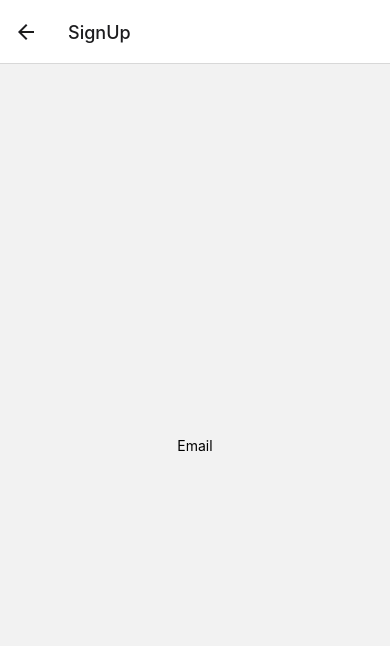
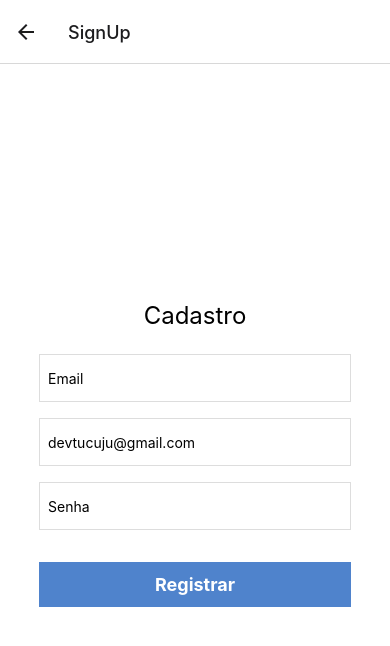
Before and after one commit to devtucuju/devchat, a React Native app: screen /SignUp in a window 390 px wide. Shown: the top 646 px of the page. Built offline with nearby package versions, Linux system fonts and the light colour scheme.

Commit message:
add changeEmail, changeName and changePassword in api update registerscreen update authactions update auth reducer

```diff
--- a/src/context/firebase.js
+++ b/src/context/firebase.js
@@ -23,6 +23,9 @@ import {
   monitorProfileChanges,
   fetchProfile,
   checkLogin,
+  changeEmail,
+  changeName,
+  changePassword,
 } from '../store/actions/authactions';
 
 const FirebaseContext = createContext(null);
@@ -45,6 +48,9 @@ const FirebaseProvider = ({config, children}) => {
       authRef: app.auth(),
       api: {
         checkLogin: () => dispatch => checkLogin()(dispatch)(firebase),
+        changeEmail: email => changeEmail(email),
+        changeName: name => changeName(name),
+        changePassword: password => changePassword(password),
       },
     };
   }
--- a/src/screens/SignUpScreen/index.js
+++ b/src/screens/SignUpScreen/index.js
@@ -1,24 +1,78 @@
-import {useContext} from 'react';
-import {Text, TextInput, View, StyleSheet} from 'react-native';
+import React, {useState, useContext} from 'react';
+import {
+  View,
+  TextInput,
+  Text,
+  TouchableOpacity,
+  StyleSheet,
+} from 'react-native';
 import {useDispatch, useSelector} from 'react-redux';
 import {FirebaseContext} from '../../context/firebase';
 
 export function SignUpScreen() {
-  const {email, password} = useSelector(state => state.auth);
+  const {name, email, password} = useSelector(state => state.auth);
   const dispatch = useDispatch();
   const {api} = useContext(FirebaseContext);
-  const {checkLogin} = api;
+  const {changeEmail, changeName, changePassword} = api;
+
   return (
     <View style={styles.container}>
-      <Text>Email</Text>
-      <TextInput style={styles.input} value={email} onChangeText={() => {}} />
+      <Text style={styles.title}>Cadastro</Text>
+      <TextInput
+        style={styles.input}
+        placeholder="Email"
+        onChangeText={text => dispatch(changeName(text))}
+        value={name}
+      />
+      <TextInput
+        style={styles.input}
+        placeholder="Email"
+        onChangeText={text => dispatch(changeEmail(text))}
+        value={email}
+      />
+      <TextInput
+        style={styles.input}
+        placeholder="Senha"
+        onChangeText={text => dispatch(changePassword(text))}
+        value={password}
+        secureTextEntry
+      />
+      <TouchableOpacity style={styles.button} onPress={() => {}}>
+        <Text style={styles.buttonText}>Registrar</Text>
+      </TouchableOpacity>
     </View>
   );
 }
+
 const styles = StyleSheet.create({
   container: {
     flex: 1,
     alignItems: 'center',
     justifyContent: 'center',
+    backgroundColor: '#fff',
+  },
+  title: {
+    fontSize: 24,
+    marginBottom: 16,
+  },
+  input: {
+    width: '80%',
+    height: 48,
+    borderWidth: 1,
+    borderColor: '#ddd',
+    padding: 8,
+    marginVertical: 8,
+  },
+  button: {
+    width: '80%',
+    backgroundColor: '#4f83cc',
+    padding: 12,
+    alignItems: 'center',
+    marginTop: 24,
+  },
+  buttonText: {
+    color: '#fff',
+    fontWeight: 'bold',
+    fontSize: 18,
   },
 });
--- a/src/store/actions/authactions.js
+++ b/src/store/actions/authactions.js
@@ -12,6 +12,9 @@ import {
   REQUEST_OTP_SUCCESS,
   REQUEST_OTP_FAILED,
   CHANGE_USER_STATUS,
+  CHANGE_EMAIL,
+  CHANGE_NAME,
+  CHANGE_PASSWORD,
 } from '../types';
 
 import store from '../../store/store';
@@ -226,6 +229,31 @@ export const checkLogin = () => dispatch => firebase => {
       },
     });
   }
+};
+export const changeName = name => {
+  return {
+    type: CHANGE_NAME,
+    payload: {
+      name,
+    },
+  };
+};
+
+export const changeEmail = email => {
+  return {
+    type: CHANGE_EMAIL,
+    payload: {
+      email,
+    },
+  };
+};
+export const changePassword = password => {
+  return {
+    type: CHANGE_PASSWORD,
+    payload: {
+      password,
+    },
+  };
 };
 
 export const mainSignUp = regData => async firebase => {
--- a/src/store/reducers/authreducer.js
+++ b/src/store/reducers/authreducer.js
@@ -13,12 +13,15 @@ import {
   REQUEST_OTP_SUCCESS,
   REQUEST_OTP_FAILED,
   CHANGE_USER_STATUS,
+  CHANGE_EMAIL,
+  CHANGE_NAME,
+  CHANGE_PASSWORD,
 } from '../types';
 
 const INITIAL_STATE = {
   uid: '',
   name: '',
-  email: null,
+  email: 'devtucuju@gmail.com',
   password: null,
   status: 0, //0 -> sem verificação 1 -> usuario logado 2 -> usuario não logado
 };
@@ -29,6 +32,21 @@ export const authreducer = (state = INITIAL_STATE, action) => {
       return {
         ...state,
         status: action.payload.status,
+      };
+    case CHANGE_EMAIL:
+      return {
+        ...state,
+        email: action.payload.email,
+      };
+    case CHANGE_NAME:
+      return {
+        ...state,
+        name: action.payload.name,
+      };
+    case CHANGE_PASSWORD:
+      return {
+        ...state,
+        password: action.payload.password,
       };
     case FETCH_USER_SUCCESS:
       return {
--- a/src/store/types.js
+++ b/src/store/types.js
@@ -12,6 +12,9 @@ export const REQUEST_OTP = 'REQUEST_OTP';
 export const REQUEST_OTP_SUCCESS = 'REQUEST_OTP_SUCCESS';
 export const REQUEST_OTP_FAILED = 'REQUEST_OTP_FAILED';
 export const CHANGE_USER_STATUS = 'CHANGE_USER_STATUS';
+export const CHANGE_EMAIL = 'CHANGE_EMAIL';
+export const CHANGE_NAME = 'CHANGE_NAME';
+export const CHANGE_PASSWORD = 'CHANGE_PASSWORD';
 
 export const FETCH_CAR_TYPES = 'FETCH_CAR_TYPES';
 export const FETCH_CAR_TYPES_SUCCESS = 'FETCH_CAR_TYPES_SUCCESS';
```
